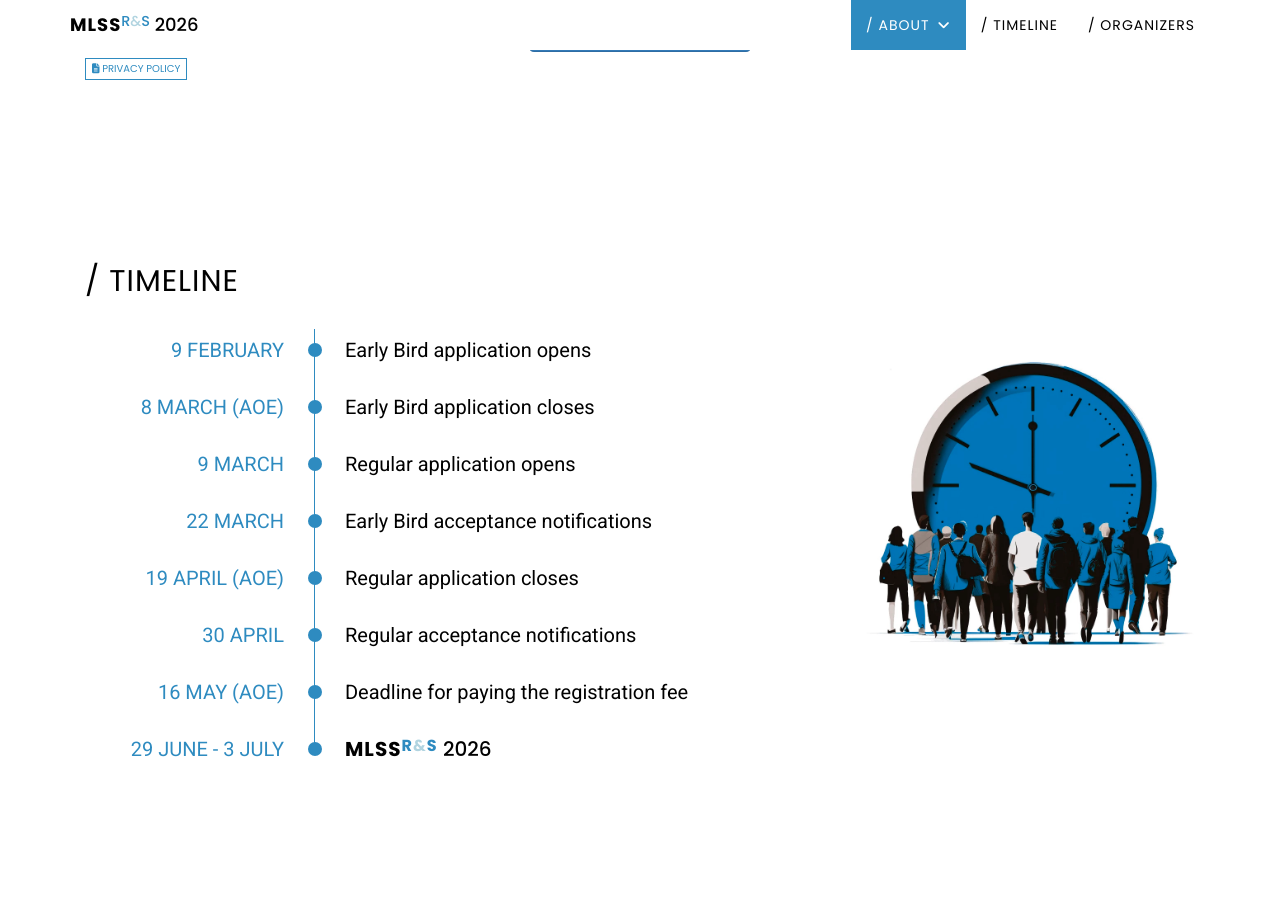
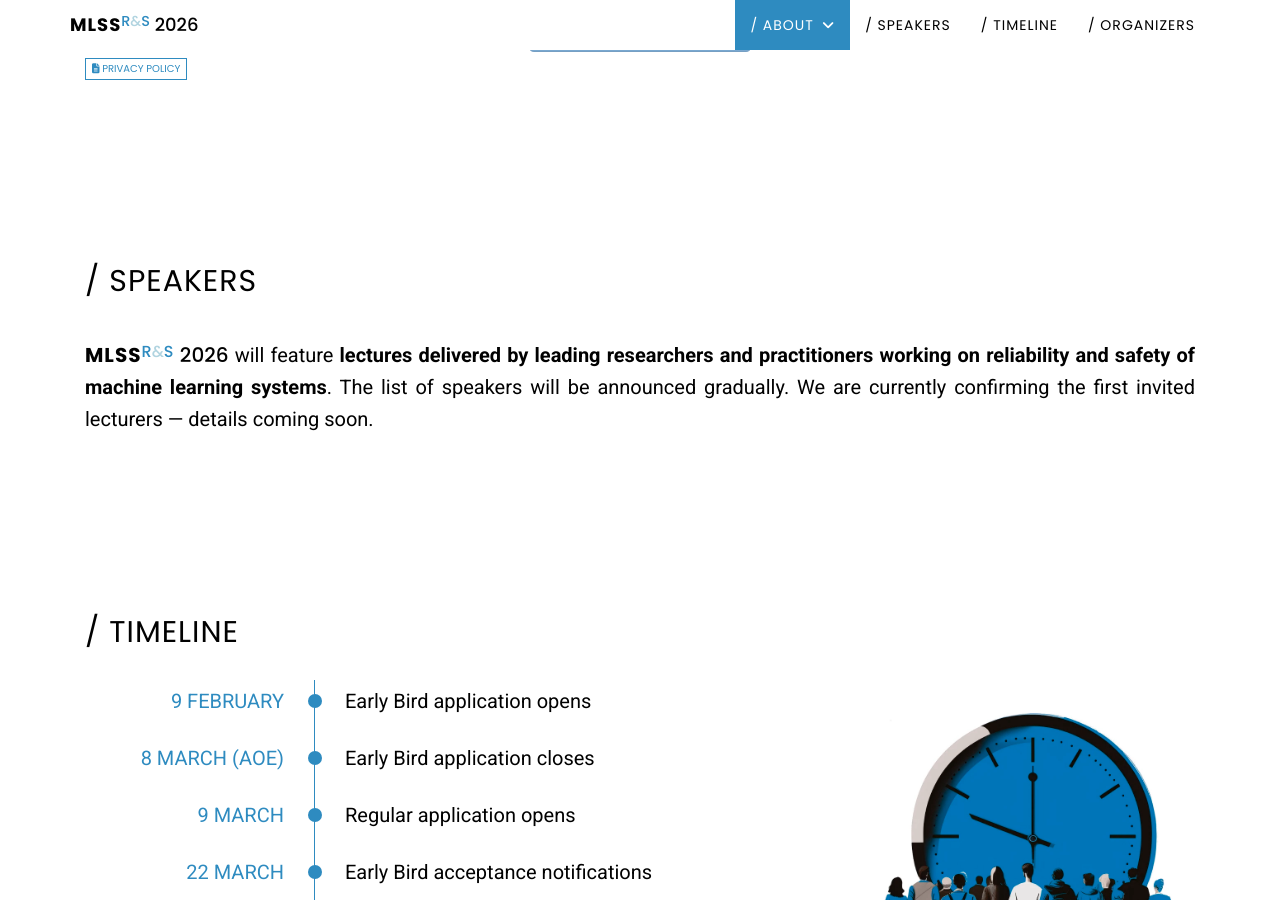
Before and after one commit to mlinpl/mlss2026.mlinpl.org, a Jekyll site: the page built from pages/index.html, in a window 1280 px wide and 900 px high, scrolled down 2545 px. Built offline with Jekyll 4.4.1, drawn with Linux system fonts in a browser that asks for light colours.

Commit message:
Speakers TBA

```diff
--- a/_config.yml
+++ b/_config.yml
@@ -66,8 +66,8 @@ navigation:
           - name: "/ 2022"
             url: "https://mlss2022.mlinpl.org"
 
-  # - name: "/ Speakers"
-  #   url: "#speakers"
+  - name: "/ Speakers"
+    url: "#speakers"
 
   # - name: "/ Agenda"
   #   url: "#agenda"
--- a/_includes/home/stay-informed.html
+++ b/_includes/home/stay-informed.html
@@ -10,7 +10,7 @@
                 Sign up to receive updates about {{ site.inline-logo }}, including information about the programme, speakers and application process.
             </p>
             <div class="d-flex justify-content-center">
-                <a href="https://docs.google.com/forms/d/e/1FAIpQLSdXr4SqkVD8qDuNP9KDdBiqErpWMl6EYZESPf7XQEwDaFYmfg/viewform" target="_blank" class="btn btn-primary btn-lg">Join the Mailing List</a>
+                <a href="https://docs.google.com/forms/d/e/1FAIpQLSdXr4SqkVD8qDuNP9KDdBiqErpWMl6EYZESPf7XQEwDaFYmfg/viewform" target="_blank" class="btn btn-primary btn-lg" disabled>Join the Mailing List</a>
             </div>
         </div>
 
--- a/_includes/speakers-slider.html
+++ b/_includes/speakers-slider.html
@@ -59,7 +59,7 @@ Expects following parameters:
 
         {% if include.more-is-coming %}
             <div class="col-lg-12 text-center" style="margin-top: 2em;">
-                <h3>and more is coming!</h3>
+                <h3>and more are coming!</h3>
             </div>
         {% endif %}
     </div>
--- a/_includes/speakers-to-be-announced.html
+++ b/_includes/speakers-to-be-announced.html
@@ -4,9 +4,11 @@
         <div class="col-lg-12">
             <h2>/ Speakers</h2>
         </div>
-        <div class="col-lg-12 text-center">
-            TBA
-            (We are working hard to invite the best speakers!)
+        <div class="col-lg-12">
+            <p>
+                {{ site.inline-logo }} will feature <strong>lectures delivered by leading researchers and practitioners working on reliability and safety of machine learning systems</strong>.
+                The list of speakers will be announced gradually. We are currently confirming the first invited lecturers — details coming soon.
+            </p>
         </div>
     </div>
 </section>
--- a/_layouts/home.html
+++ b/_layouts/home.html
@@ -9,6 +9,8 @@
     {% include home/about.html %}
 
     {% include home/stay-informed.html %}
+
+    {% include speakers-to-be-announced.html %}
 
     {% comment %}
     {% include home/speakers-slider.html %}
```
